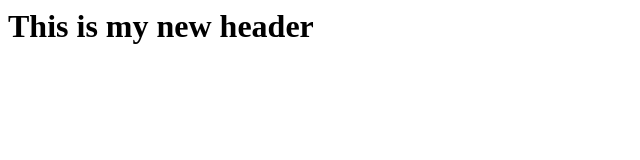
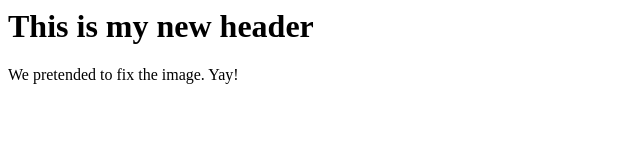
Before and after one commit to boyadpro000/branch-local-remote, a plain HTML site: page index.html in a window 1280 px wide. Shown: the whole page, without its empty margins (0-640 px from the left). Drawn offline with Linux system fonts and the light colour scheme.

```diff
--- a/index.html
+++ b/index.html
@@ -1 +1,2 @@
 <h1> This is my new header </h1>
+<p>We pretended to fix the image. Yay!</p>
```
